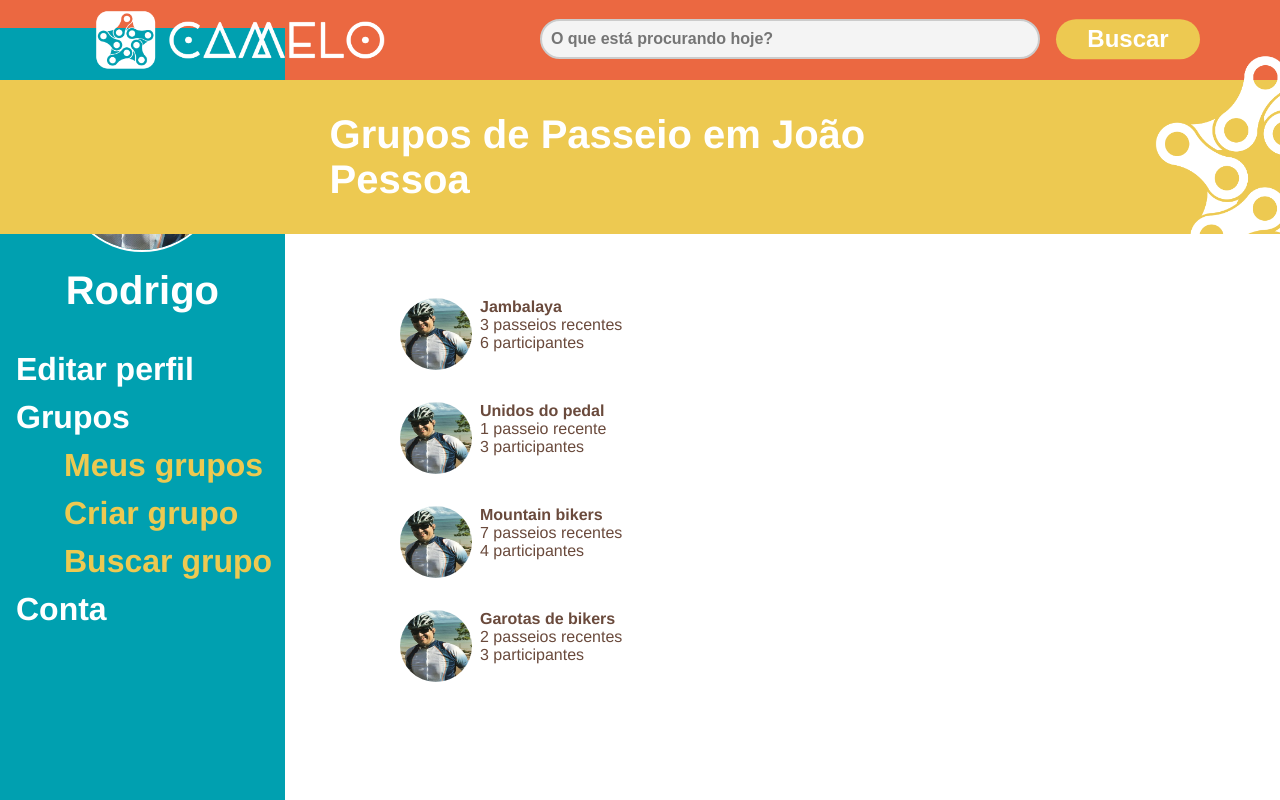
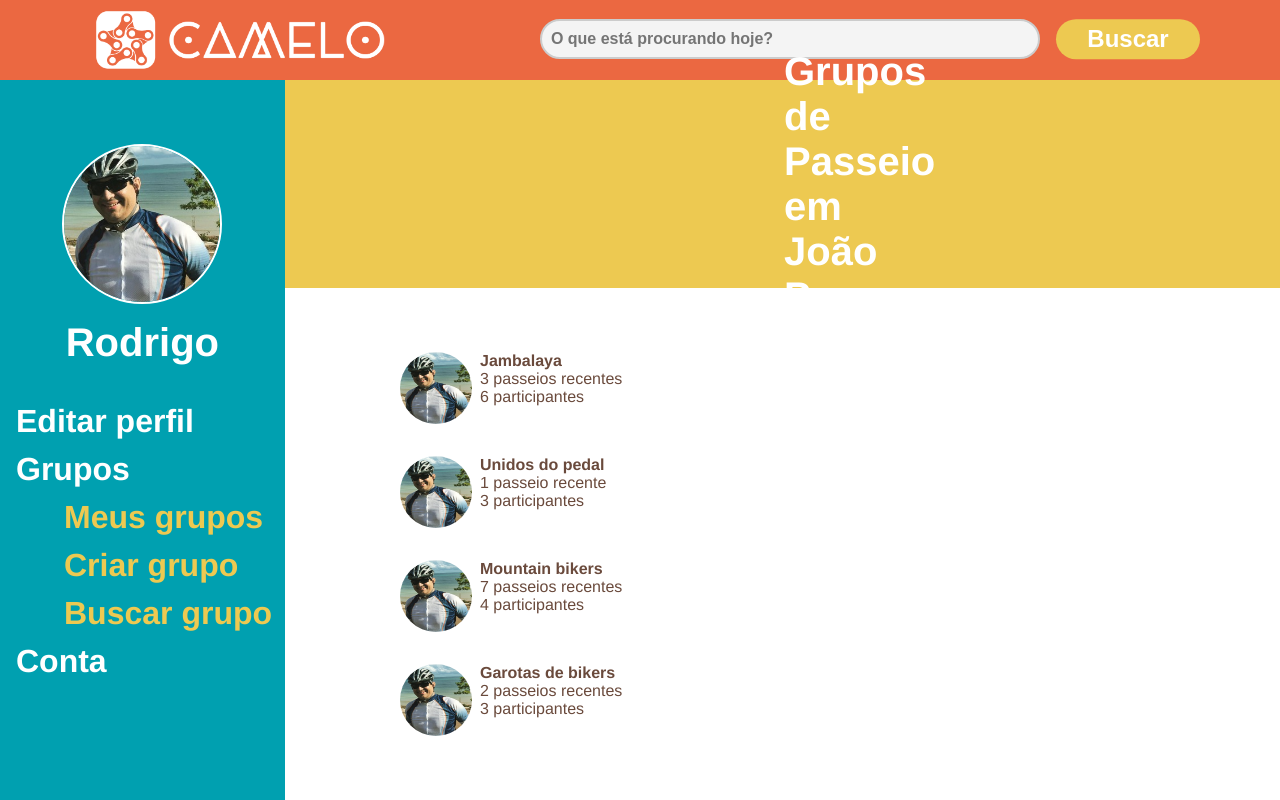
Before and after one commit to portal-ciclismo/front, a React (Create React App) app in the folder app-ciclismo/: page /grupo in a window 1280 px wide. Shown: the top 800 px of the page. Built offline with nearby package versions, Linux system fonts and the light colour scheme.

Commit message:
Bug da div .grupo-info corrigido da tela grupo

```diff
--- a/app-ciclismo/src/pages-css/Grupo.css
+++ b/app-ciclismo/src/pages-css/Grupo.css
@@ -1,5 +1,4 @@
-/* Grupos de passeio em João Pessoa */
-
+/* Grupos de passeio em João Pessoa Criado por Cinthia*/
 
 .grupo-menu-container{
     background-color: #eb6841;
@@ -53,10 +52,11 @@
     text-align: center;
     font-size: 1.5rem;
     padding-top: 0.4rem;
+
   }
 
 
-  .grupo-menuu-container button:hover {
+  .grupo-menu-container button:hover {
     background-color: #f2d933;
     transform: translateY(0);
   }
@@ -83,47 +83,54 @@
     transform: scale(1.2) translateX(6rem);
     transform-origin: left;
     margin: -1.2rem;
+    overflow: hidden;
   }
 
   .grupo-info {
     background-color: #edc951;
+    font-family: Helvetica, sans-serif;
     display: flex;
     align-items: center;
-    font-family: Helvetica, sans-serif;
-    padding: 5rem 19rem;
-    position: relative;
-}
+    height: 13rem;
+    width: 100rem;
+    padding: 1rem;
 
+    margin: 0 auto;
+  }
 
   .grupo-container {
     display: flex;
     justify-content: right;
-    position: fixed right;
   }
 
-
-  .grupo-info h2{
+  .grupo-info h2 {
     font-size: 2.5rem;
     color: white;
+    margin-left: 23rem;
+    padding: 1rem;
   }
 
 
   .grupo-info img {
     width: 10rem;
     height: 9rem;
-    transform: scale(1.4) translateX(40rem);
+    transform: scale(1.4) translateX(66rem);
     margin: -6.9rem;
+    position: absolute;
+    padding: -4rem;
   }
 
 
   .profile-container {
     background-color: #00a0b0;
+    font-family: Helvetica, sans-serif;
     flex-direction: column;
     display: flex;
     width: 17.8rem;
-    height: 50rem;
-    font-family: Helvetica, sans-serif;
-    margin-top: -41.9rem;
+    height: 55rem;
+    margin-top: -42rem;
+    position: absolute;
+
   }
 
 
```
